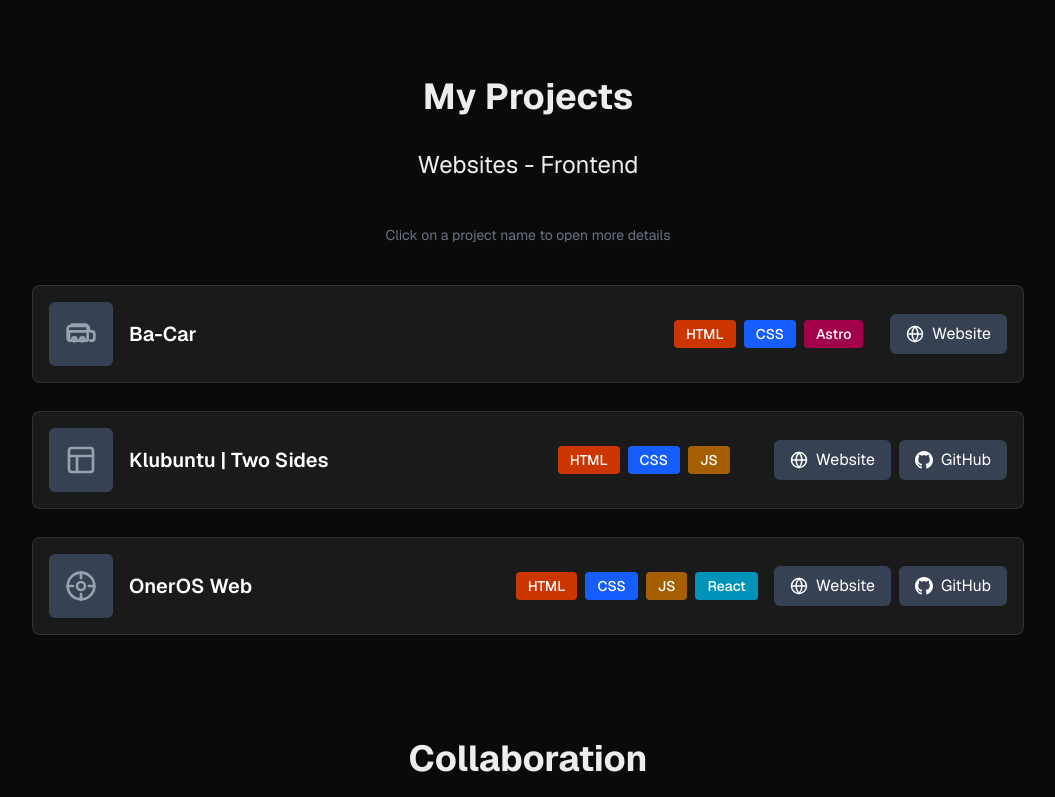
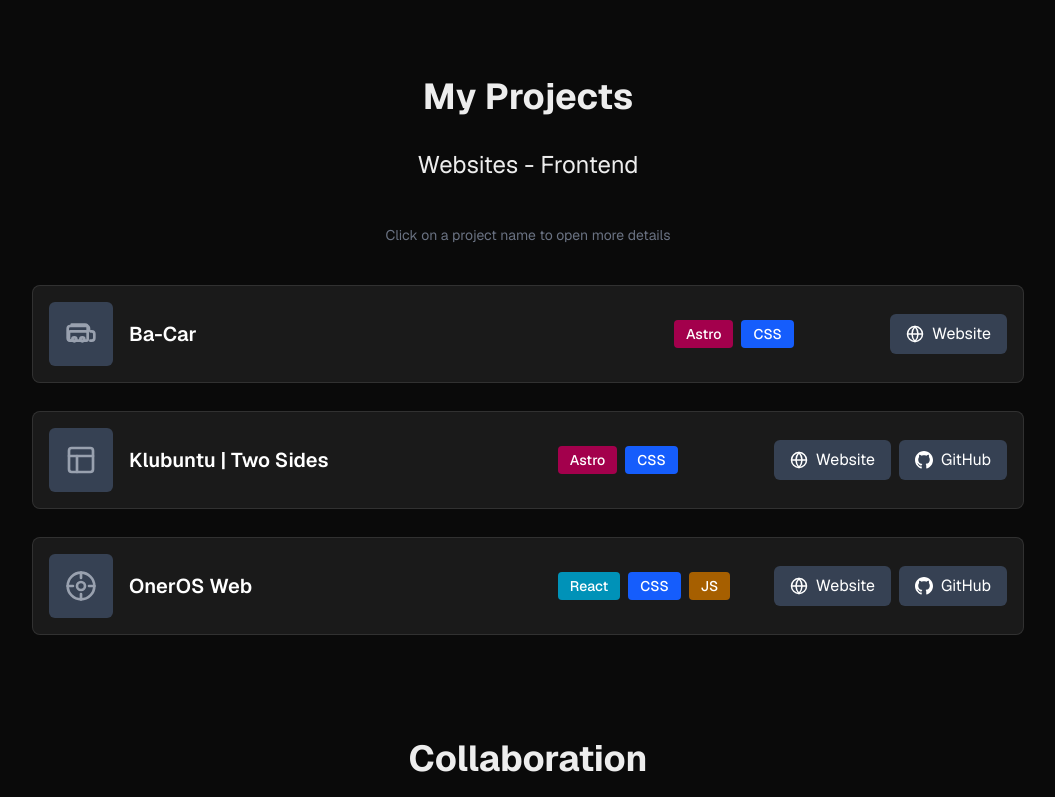
Before and after one commit to kbaraniak/kbdev, a Next.js app: page /en/noanim in a window 1280 px wide. Shown: the part 476-1273 px from the top of the page, without its empty margins (112-1167 px from the left). Built offline with nearby package versions, Linux system fonts and the light colour scheme.

Commit message:
Update ProjectCard stack properties for projects

```diff
--- a/components/NoAnimHomePageContent.tsx
+++ b/components/NoAnimHomePageContent.tsx
@@ -92,9 +92,9 @@ export default function NoAnimHomePageContent() {
           <h3 className="text-2xl text-center">{t.projects.subtitle}</h3>
           <p className="text-sm text-gray-500 text-center mt-1">{t.projects.clickHint}</p>
           <div className="w-full flex flex-col items-center gap-3">
-            <ProjectCard id="Ba-Car" website_url="https://ba-car.pl" stack={["html", "css", "astro"] as any} />
-            <ProjectCard id="Klubuntu | Two Sides" website_url="https://klubuntu.eu.org" source_url="https://github.com/Klubuntu/klubuntu.social" stack={["html", "css", "js"] as any} />
-            <ProjectCard id="OnerOS Web" website_url="https://oneros.in" source_url="https://github.com/orgs/OnerOS-Project/repositories" stack={["html", "css", "js", "react"] as any} />
+            <ProjectCard id="Ba-Car" website_url="https://ba-car.pl" stack={["astro", "css"] as any} />
+            <ProjectCard id="Klubuntu | Two Sides" website_url="https://klubuntu.eu.org" source_url="https://github.com/Klubuntu/klubuntu.social" stack={["astro", "css"] as any} />
+            <ProjectCard id="OnerOS Web" website_url="https://oneros.in" source_url="https://github.com/orgs/OnerOS-Project/repositories" stack={["react", "css", "js"] as any} />
           </div>
         </section>
 
```
